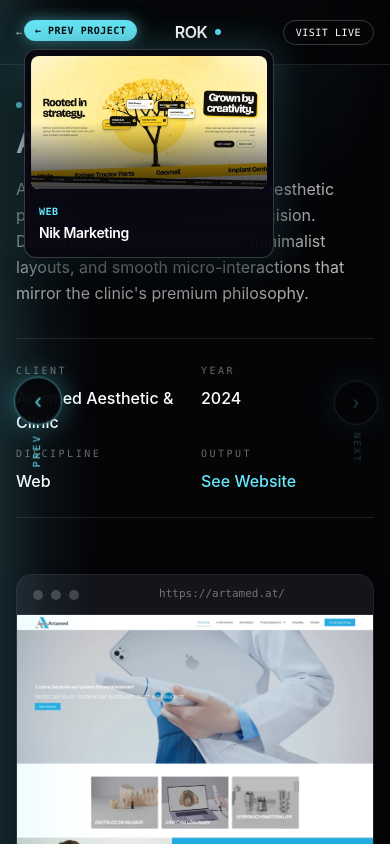
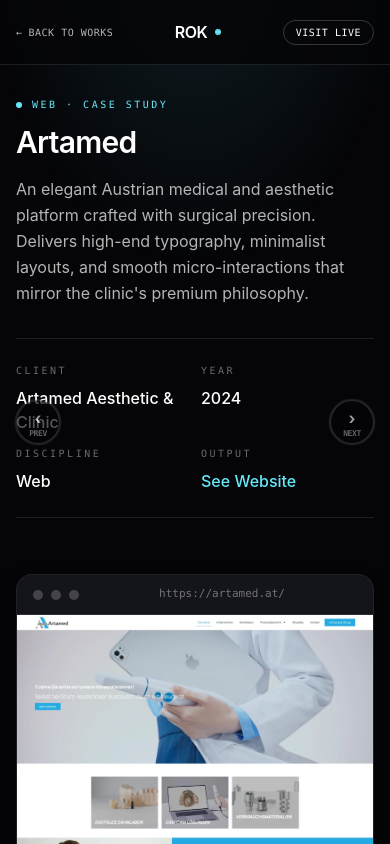
Before and after one commit to parsarashidi82/Rock-Studio, a React (Vite) app: page /projects/artamed in a window 390 px wide. Shown: the top 844 px of the page. Built offline with nearby package versions, Linux system fonts and the light colour scheme.

Commit message:
feat(nav): add 2-second press-and-hold activation with SVG progress ring for Next/Prev buttons on mobile

```diff
--- a/package.json
+++ b/package.json
@@ -1,7 +1,7 @@
 {
   "name": "rock-studio",
   "private": true,
-  "version": "0.15.0",
+  "version": "0.15.1",
   "type": "module",
   "scripts": {
     "dev": "vite",
--- a/src/components/features/Work/ProjectPortalNav.jsx
+++ b/src/components/features/Work/ProjectPortalNav.jsx
@@ -6,6 +6,172 @@ const CARD_HEIGHT = 160;
 
 function clamp(v, min, max) {
   return Math.min(Math.max(v, min), max);
+}
+
+const CIRCLE_RADIUS = 22;
+const CIRCLE_CIRCUMFERENCE = 2 * Math.PI * CIRCLE_RADIUS; // ~138.23
+const HOLD_DURATION = 2000; // 2 seconds required hold
+
+function MobileHoldButton({ side, project, onTrigger }) {
+  const [progress, setProgress] = useState(0);
+  const [isHolding, setIsHolding] = useState(false);
+  const startRef = useRef(null);
+  const rafRef = useRef(null);
+  const touchStartPos = useRef({ x: 0, y: 0 });
+
+  const cancelHold = useCallback(() => {
+    if (rafRef.current) cancelAnimationFrame(rafRef.current);
+    startRef.current = null;
+    setIsHolding(false);
+    setProgress(0);
+  }, []);
+
+  const handleTouchStart = (e) => {
+    if (e.touches.length !== 1) return;
+    const touch = e.touches[0];
+    touchStartPos.current = { x: touch.clientX, y: touch.clientY };
+    setIsHolding(true);
+    startRef.current = performance.now();
+
+    const loop = (now) => {
+      if (!startRef.current) return;
+      const elapsed = now - startRef.current;
+      const p = Math.min(1, elapsed / HOLD_DURATION);
+      setProgress(p);
+
+      if (p >= 1) {
+        if (navigator.vibrate) {
+          try {
+            navigator.vibrate([40, 60, 40]);
+          } catch {
+            // ignore
+          }
+        }
+        cancelHold();
+        onTrigger(project, side);
+        return;
+      }
+      rafRef.current = requestAnimationFrame(loop);
+    };
+
+    rafRef.current = requestAnimationFrame(loop);
+  };
+
+  const handleTouchMove = (e) => {
+    if (!isHolding || !e.touches[0]) return;
+    const touch = e.touches[0];
+    const dist = Math.hypot(
+      touch.clientX - touchStartPos.current.x,
+      touch.clientY - touchStartPos.current.y
+    );
+    // اگر انگشت بیش از ۱۲ پیکسل حرکت کرد (قصد اسکرول داشت)، سریعاً لغو کن
+    if (dist > 12) {
+      cancelHold();
+    }
+  };
+
+  const handleTouchEnd = () => {
+    cancelHold();
+  };
+
+  useEffect(() => {
+    return () => {
+      if (rafRef.current) cancelAnimationFrame(rafRef.current);
+    };
+  }, []);
+
+  if (!project) return null;
+
+  const isRight = side === "right";
+  const strokeOffset = CIRCLE_CIRCUMFERENCE * (1 - progress);
+
+  return (
+    <div
+      className={`fixed ${
+        isRight ? "right-2.5" : "left-2.5"
+      } top-1/2 -translate-y-1/2 z-[75] md:hidden select-none touch-none`}
+    >
+      {/* نمایش مشخصات پروژه با حلقه شمارش معکوس هنگام نگه‌داشتن انگشت */}
+      {isHolding && (
+        <div
+          className={`pointer-events-none absolute ${
+            isRight ? "right-16" : "left-16"
+          } top-1/2 -translate-y-1/2 flex items-center gap-2.5 rounded-xl border border-[#67E8F9]/40 bg-[#050508]/95 px-3 py-2 shadow-[0_10px_30px_rgba(0,0,0,0.9),0_0_20px_rgba(103,232,249,0.25)] backdrop-blur-xl animate-fade-in`}
+        >
+          <div className="flex flex-col text-left">
+            <span className="font-mono text-[9px] uppercase tracking-wider text-[#67E8F9]">
+              {isRight ? "Hold 2s for Next" : "Hold 2s for Prev"}
+            </span>
+            <span className="truncate max-w-[130px] text-xs font-semibold text-white">
+              {project.title}
+            </span>
+          </div>
+          <span className="font-mono text-xs font-bold text-[#67E8F9]">
+            {Math.ceil(2 - progress * 2)}s
+          </span>
+        </div>
+      )}
+
+      {/* دکمه با حلقه نئونی متحرک ۲ ثانیه‌ای */}
+      <div
+        onTouchStart={handleTouchStart}
+        onTouchMove={handleTouchMove}
+        onTouchEnd={handleTouchEnd}
+        onTouchCancel={handleTouchEnd}
+        className={`relative flex h-14 w-14 cursor-pointer items-center justify-center rounded-full transition-all ${
+          isHolding ? "scale-105" : "opacity-75"
+        }`}
+        role="button"
+        tabIndex={0}
+        aria-label={`${isRight ? "Next" : "Previous"} Project (Hold 2 seconds)`}
+      >
+        {/* رینگ SVG با انیمیشن پر شدن در ۲ ثانیه */}
+        <svg
+          className="pointer-events-none absolute inset-0 h-full w-full -rotate-90"
+          viewBox="0 0 56 56"
+        >
+          <circle
+            cx="28"
+            cy="28"
+            r={CIRCLE_RADIUS}
+            fill="transparent"
+            stroke="rgba(255, 255, 255, 0.12)"
+            strokeWidth="3"
+          />
+          <circle
+            cx="28"
+            cy="28"
+            r={CIRCLE_RADIUS}
+            fill="transparent"
+            stroke="#67E8F9"
+            strokeWidth="3.5"
+            strokeDasharray={CIRCLE_CIRCUMFERENCE}
+            strokeDashoffset={strokeOffset}
+            strokeLinecap="round"
+            style={{
+              transition: isHolding ? "none" : "stroke-dashoffset 0.2s ease-out",
+            }}
+          />
+        </svg>
+
+        {/* نماد و برچسب داخل دکمه */}
+        <div
+          className={`flex h-11 w-11 items-center justify-center rounded-full border border-white/20 bg-[#050508]/90 text-sm font-bold backdrop-blur-md transition-colors ${
+            isHolding
+              ? "border-[#67E8F9] text-[#67E8F9] shadow-[0_0_20px_rgba(103,232,249,0.5)]"
+              : "text-white/80"
+          }`}
+        >
+          <div className="flex flex-col items-center leading-none">
+            <span className="text-base">{isRight ? "›" : "‹"}</span>
+            <span className="font-mono text-[8px] uppercase tracking-tighter text-white/50">
+              {isRight ? "Next" : "Prev"}
+            </span>
+          </div>
+        </div>
+      </div>
+    </div>
+  );
 }
 
 export default function ProjectPortalNav({
@@ -21,7 +187,7 @@ export default function ProjectPortalNav({
   const mouseRef = useRef({ x: 0, y: 0, active: false, side: null });
   const rafRef = useRef(null);
 
-  // کلیک روی پروژه بعدی یا قبلی
+  // ناوبری به پروژه مقصد
   const triggerNavigation = useCallback(
     (targetProject, side) => {
       if (!targetProject) return;
@@ -50,7 +216,7 @@ export default function ProjectPortalNav({
     return () => window.removeEventListener("keydown", handleKeyDown);
   }, [nextProject, prevProject, triggerNavigation]);
 
-  // رویدادهای حرکت ماوس در سمت راست
+  // رویدادهای ماوس دسکتاپ
   const handleRightMove = (e) => {
     const x = e.clientX;
     const y = e.clientY;
@@ -69,7 +235,6 @@ export default function ProjectPortalNav({
     }
   };
 
-  // رویدادهای حرکت ماوس در سمت چپ
   const handleLeftMove = (e) => {
     const x = e.clientX;
     const y = e.clientY;
@@ -94,7 +259,7 @@ export default function ProjectPortalNav({
     setActiveSide(null);
   };
 
-  // انیمیشن فریم به فریم برای تعقیب روان ماوس (Lerp)
+  // تعقیب ماوس در دسکتاپ
   useEffect(() => {
     const tick = () => {
       const follower = followerRef.current;
@@ -122,14 +287,26 @@ export default function ProjectPortalNav({
 
   return createPortal(
     <>
-      {/* محدوده فعال لبه سمت چپ (پروژه قبلی) */}
+      {/* ─── نسخه موبایل: دکمه‌های نگه‌داشتن ۲ ثانیه‌ای برای جلوگیری از لمس تصادفی ─── */}
+      <MobileHoldButton
+        side="left"
+        project={prevProject}
+        onTrigger={triggerNavigation}
+      />
+      <MobileHoldButton
+        side="right"
+        project={nextProject}
+        onTrigger={triggerNavigation}
+      />
+
+      {/* ─── نسخه دسکتاپ: نوارهای حساس به ماوس با پیش‌نمایش شناور ─── */}
       {prevProject && (
         <div
           onPointerEnter={handleLeftMove}
           onPointerMove={handleLeftMove}
           onPointerLeave={handleLeave}
           onClick={() => triggerNavigation(prevProject, "left")}
-          className={`fixed left-0 top-0 bottom-0 z-[70] w-24 md:w-36 cursor-pointer select-none transition-colors duration-300 ${
+          className={`hidden md:block fixed left-0 top-0 bottom-0 z-[70] w-36 cursor-pointer select-none transition-colors duration-300 ${
             activeSide === "left"
               ? "bg-gradient-to-r from-[#67E8F9]/15 via-[#67E8F9]/5 to-transparent"
               : "bg-transparent hover:bg-gradient-to-r hover:from-white/[0.03] hover:to-transparent"
@@ -155,14 +332,13 @@ export default function ProjectPortalNav({
         </div>
       )}
 
-      {/* محدوده فعال لبه سمت راست (پروژه بعدی) */}
       {nextProject && (
         <div
           onPointerEnter={handleRightMove}
           onPointerMove={handleRightMove}
           onPointerLeave={handleLeave}
           onClick={() => triggerNavigation(nextProject, "right")}
-          className={`fixed right-0 top-0 bottom-0 z-[70] w-24 md:w-36 cursor-pointer select-none transition-colors duration-300 ${
+          className={`hidden md:block fixed right-0 top-0 bottom-0 z-[70] w-36 cursor-pointer select-none transition-colors duration-300 ${
             activeSide === "right"
               ? "bg-gradient-to-l from-[#67E8F9]/15 via-[#67E8F9]/5 to-transparent"
               : "bg-transparent hover:bg-gradient-to-l hover:from-white/[0.03] hover:to-transparent"
@@ -188,11 +364,11 @@ export default function ProjectPortalNav({
         </div>
       )}
 
-      {/* کارت شناور پیش‌نمایش ماوس */}
+      {/* کارت شناور پیش‌نمایش ماوس (مخصوص دسکتاپ) */}
       {activeProject && (
         <div
           ref={followerRef}
-          className={`pointer-events-none fixed left-0 top-0 z-[80] will-change-transform transition-opacity duration-200 ${
+          className={`pointer-events-none fixed left-0 top-0 z-[80] will-change-transform transition-opacity duration-200 hidden md:block ${
             activeSide ? "opacity-100" : "opacity-0"
           }`}
           style={{ width: `${CARD_WIDTH}px` }}
```
